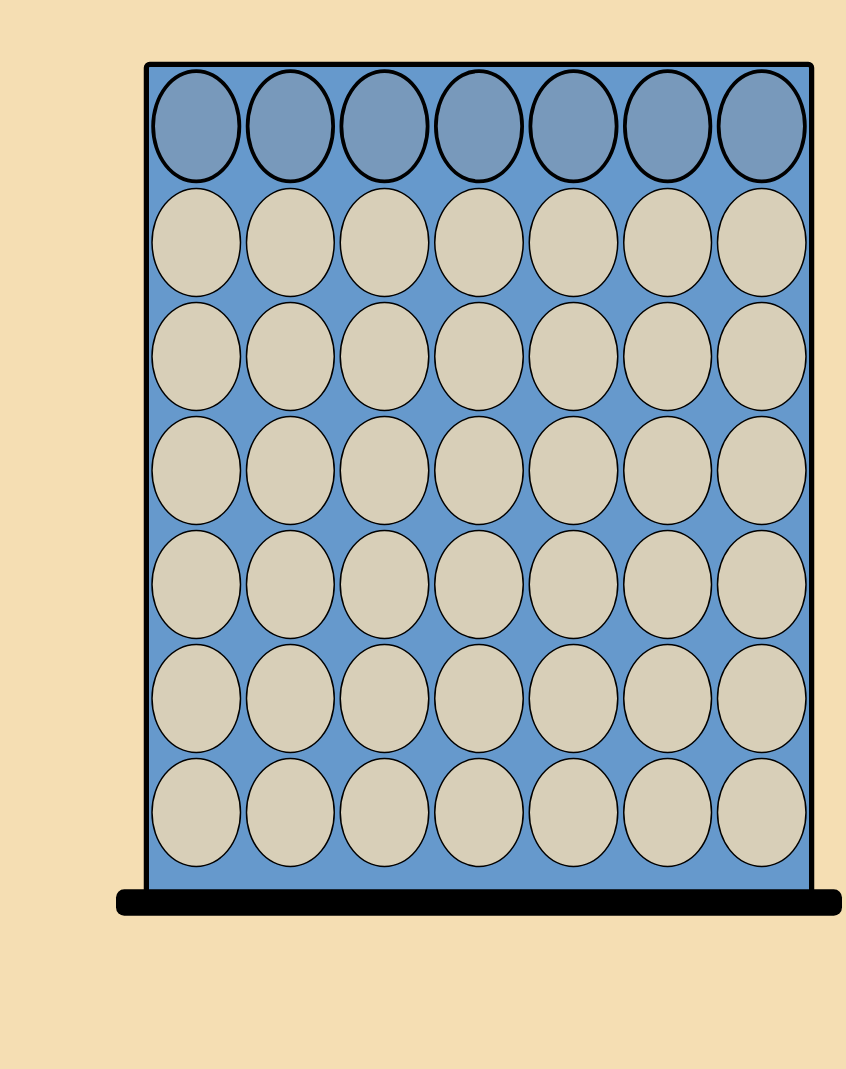
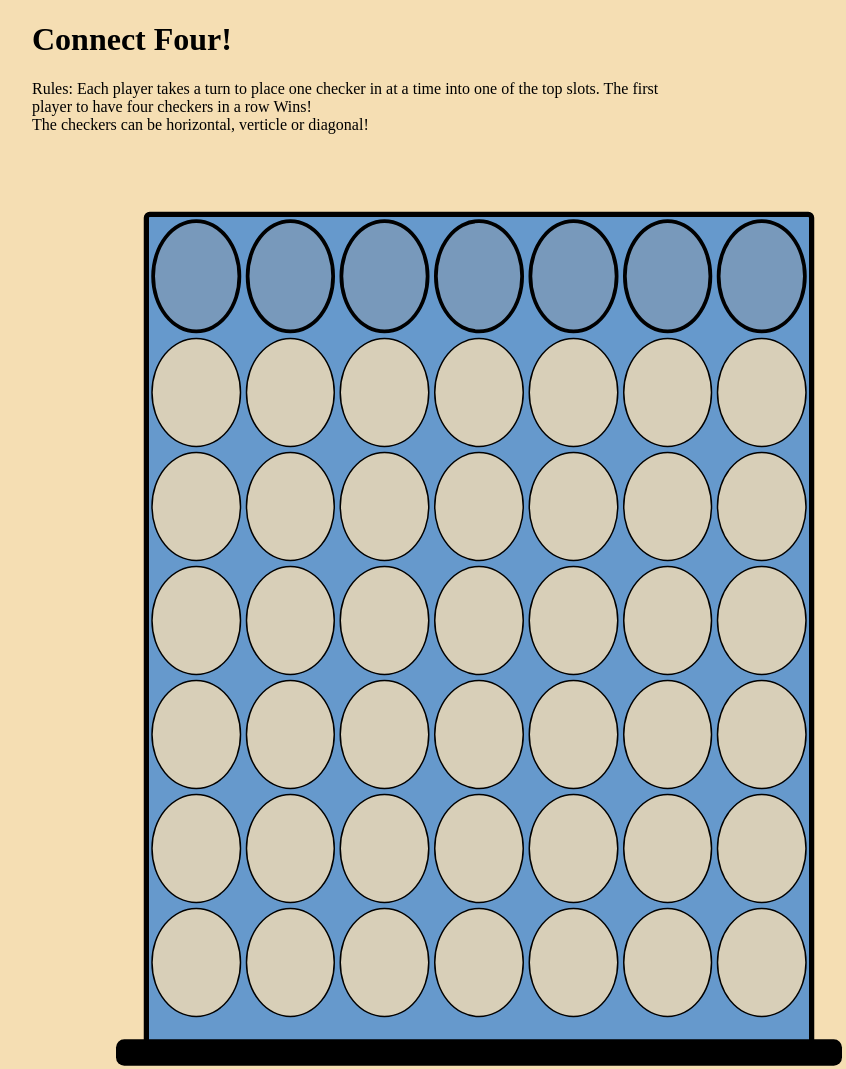
Before and after one commit to BernardN38/connect-four, a plain HTML site: page index.html in a window 1280 px wide. Shown: the top 1069 px of the page, without its empty margins (288-1134 px from the left). Drawn offline with Linux system fonts and the light colour scheme.

Commit message:
Add files via upload

```diff
--- a/index.html
+++ b/index.html
@@ -8,6 +8,12 @@
     <title>Connect Four</title>
 </head>
 <body>
+  <h1>Connect Four!</h1>
+  <p>
+    Rules: Each player takes a turn to place one checker in at a time into one of the top slots. The first player to have four checkers in a row Wins!
+    <br>
+    The checkers can be horizontal, verticle or diagonal!
+  </p>
     <div id='game-container'>
     <div class="flex-grid-thirds 0">
         <div class="col top"></div>
```
